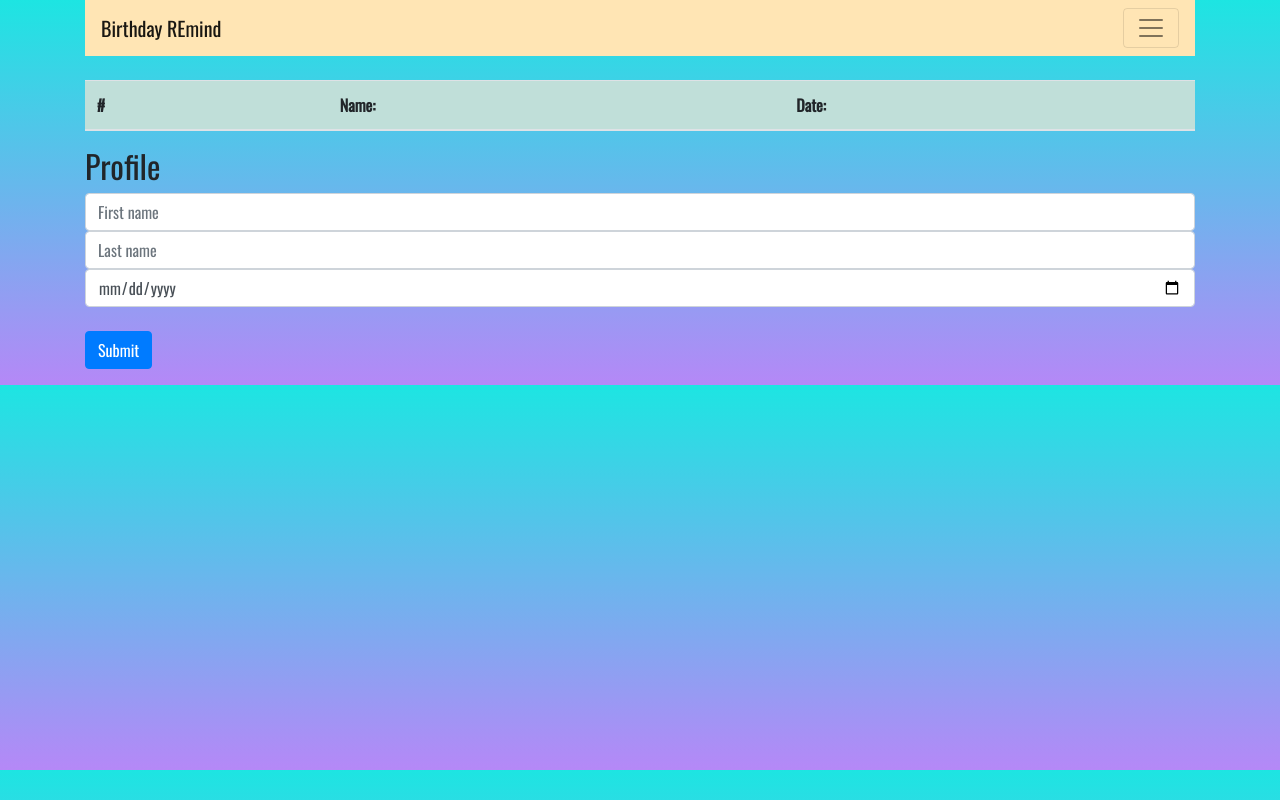
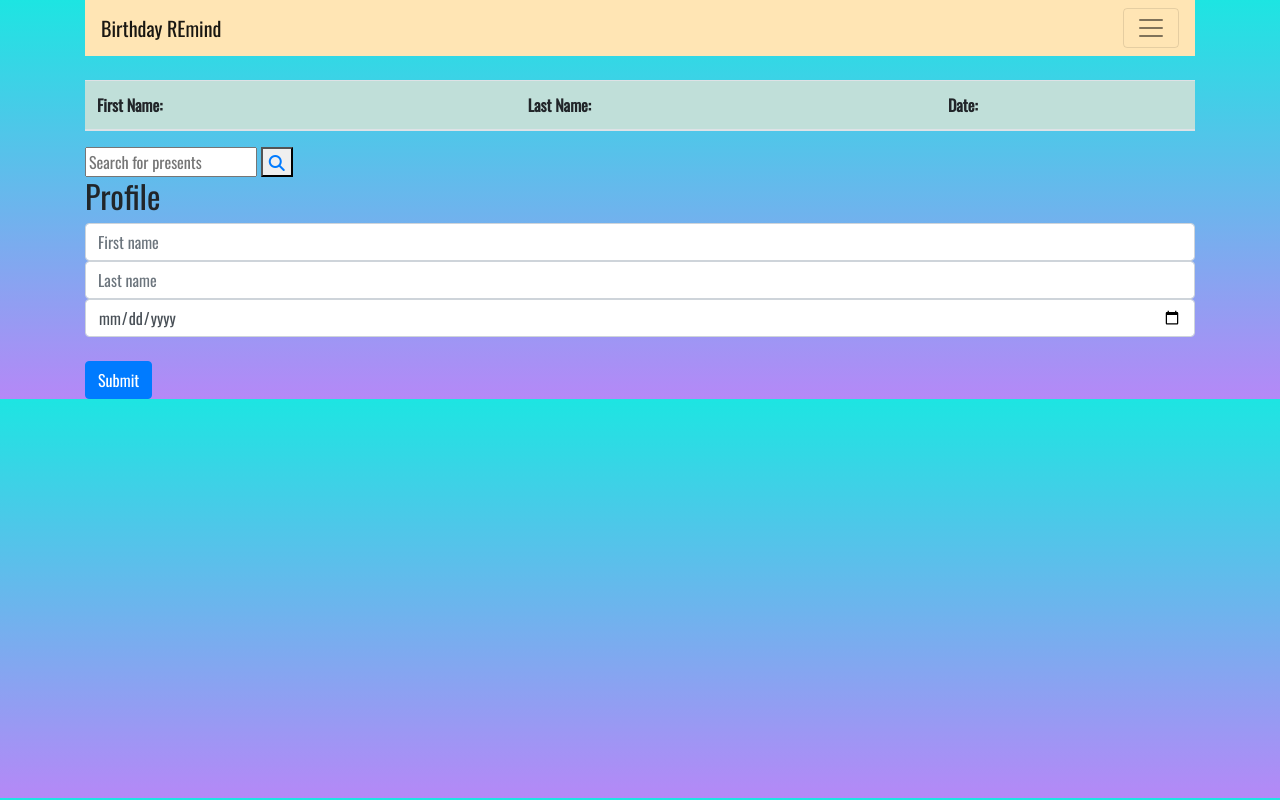
Before and after one commit to Kelly-Tang/Assignment2, a plain HTML site: page index.html in a window 1280 px wide. Drawn offline with nearby package versions, Linux system fonts and the light colour scheme; no server answers.

Commit message:
updated on present search

```diff
--- a/index.html
+++ b/index.html
@@ -7,6 +7,8 @@
     <link href="https://fonts.googleapis.com/css2?family=Oswald&display=swap" rel="stylesheet">
     <link rel="stylesheet" href="https://cdn.jsdelivr.net/npm/bootstrap@4.5.3/dist/css/bootstrap.min.css" integrity="sha384-TX8t27EcRE3e/ihU7zmQxVncDAy5uIKz4rEkgIXeMed4M0jlfIDPvg6uqKI2xXr2"
 	    crossorigin="anonymous">
+    <link rel="stylesheet" href="https://cdnjs.cloudflare.com/ajax/libs/font-awesome/4.7.0/css/font-awesome.min.css">
+    <script src="https://kit.fontawesome.com/a076d05399.js"></script>
     <link href="style.css" rel="stylesheet" type="text/css" />
   </head>
   <body>
@@ -18,9 +20,9 @@
           </button>
           <div class="collapse navbar-collapse" id="navbarNav">
             <ul class="navbar-nav">
-              <li class="nav-item">
+              <!-- <li class="nav-item">
                 <a class="nav-link" href="#cal">Calendar</a>
-              </li>
+              </li>-->
               <li class="nav-item">
                 <a class="nav-link" href="#profile">Profile</a>
               </li>
@@ -32,8 +34,8 @@
           <table class="table" style="background-color: #c0dfd9;">
             <thead>
               <tr>
-                <th scope="col">#</th>
-                <th scope="col">Name:</th>
+                <th scope="col">First Name:</th>
+                <th scope="col">Last Name:</th>
                 <th scope="col">Date:</th>
               </tr>
             </thead>
@@ -41,7 +43,9 @@
             <!-- update with localstorage content here -->
             </tbody>
           </table>
-          <!-- (for putting api link) <button type="button" class="btn btn-link">Search for presents</button> -->
+          <form id="searchPresent">
+            <input type="text" placeholder="Search for presents" class="search">
+            <button type="button" class="button2 btn-link"><i class="fa fa-search"></i></button>
         </div>
         <h2 id="profile">Profile</h2>
           <form id="frm-user" class="form-group">
@@ -51,7 +55,7 @@
             <input type="submit" value="Submit" class="btn btn-primary">
           </form>
     </div>
-    <script src="https://cdnjs.cloudflare.com/ajax/libs/jquery/3.5.1/jquery.min.js"></script>
+        <script src="https://cdnjs.cloudflare.com/ajax/libs/jquery/3.5.1/jquery.min.js"></script>
     <script src="https://cdn.jsdelivr.net/npm/popper.js@1.16.1/dist/umd/popper.min.js" integrity="sha384-9/reFTGAW83EW2RDu2S0VKaIzap3H66lZH81PoYlFhbGU+6BZp6G7niu735Sk7lN" crossorigin="anonymous"></script>
     <script src="https://cdn.jsdelivr.net/npm/bootstrap@4.5.3/dist/js/bootstrap.min.js" integrity="sha384-w1Q4orYjBQndcko6MimVbzY0tgp4pWB4lZ7lr30WKz0vr/aWKhXdBNmNb5D92v7s" crossorigin="anonymous"></script>
     <script src="script.js"></script>
```
